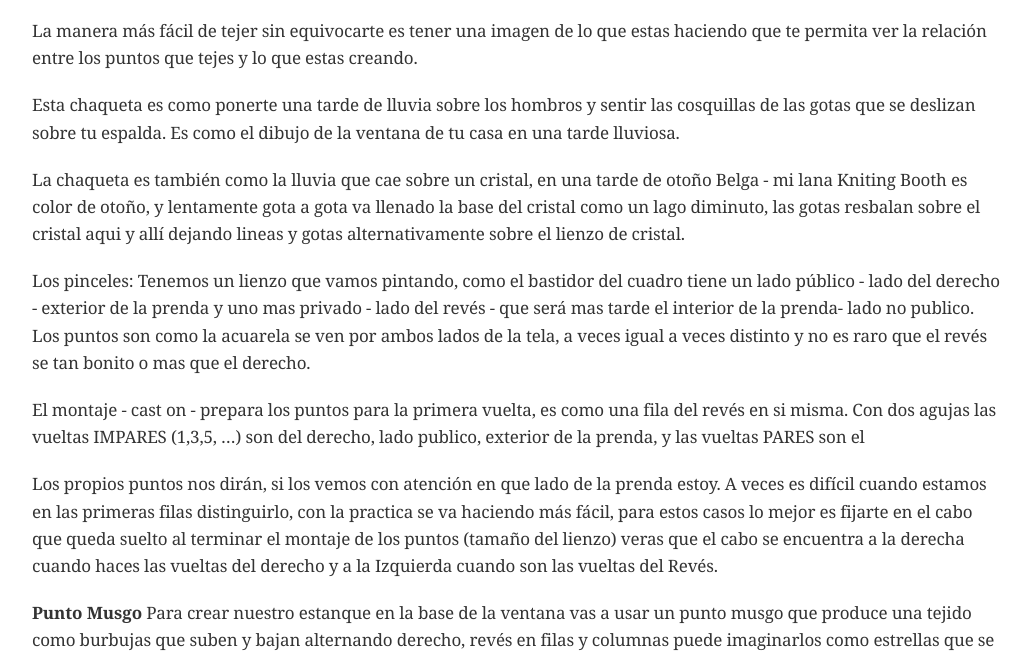
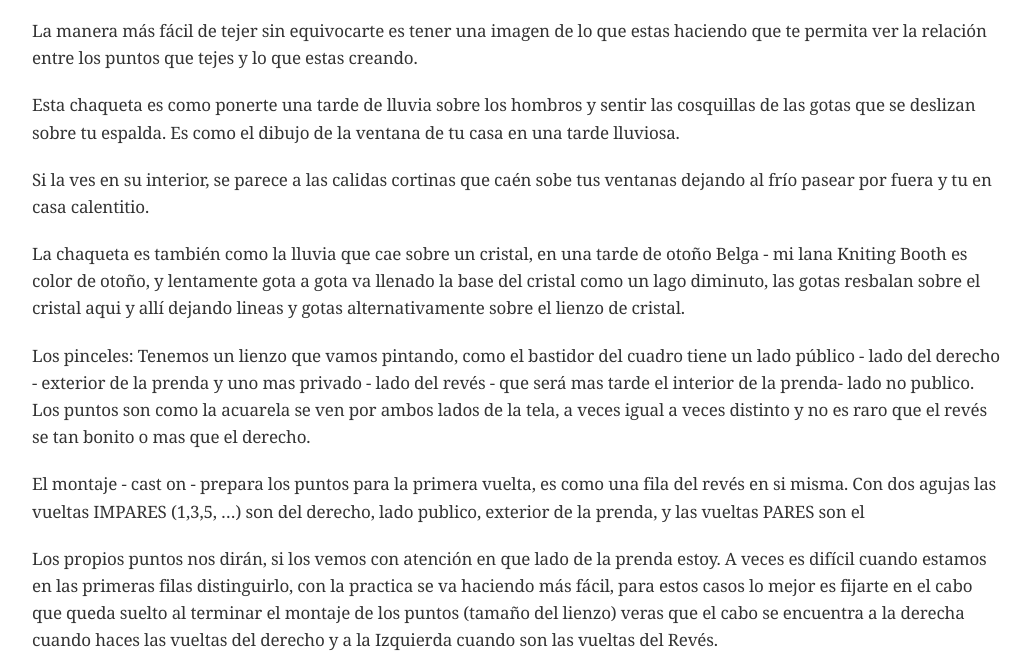
Before and after one commit to zascas/zascas.github.io, a plain HTML site: page Index.html in a window 1280 px wide. Shown: the part 124-784 px from the top of the page, without its empty margins (123-1156 px from the left). Drawn offline with nearby package versions, Linux system fonts and the light colour scheme; a web font is replaced by a local one.

Commit message:
Update Index.html

```diff
--- a/Index.html
+++ b/Index.html
@@ -450,6 +450,9 @@ body.book #toc,body.book #preamble,body.book h1.sect0,body.book .sect1>h2{page-b
 <p>Esta chaqueta es como ponerte una tarde de lluvia sobre los hombros y sentir las cosquillas de las gotas que se deslizan sobre tu espalda. Es como el dibujo de la ventana de tu casa en una tarde lluviosa.</p>
 </div>
 <div class="paragraph">
+<p>Si la ves en su interior, se parece a las calidas cortinas que caén sobe tus ventanas dejando al frío pasear por fuera y tu en casa calentitio.</p>
+</div>
+<div class="paragraph">
 <p>La chaqueta es también como la lluvia que cae sobre un cristal, en una tarde de otoño  Belga - mi lana Kniting Booth es color de otoño,  y lentamente gota a gota va llenado la base del cristal como un lago diminuto, las gotas resbalan sobre el cristal aqui y allí dejando lineas y gotas alternativamente sobre el lienzo de cristal.</p>
 </div>
 <div class="paragraph">
```
